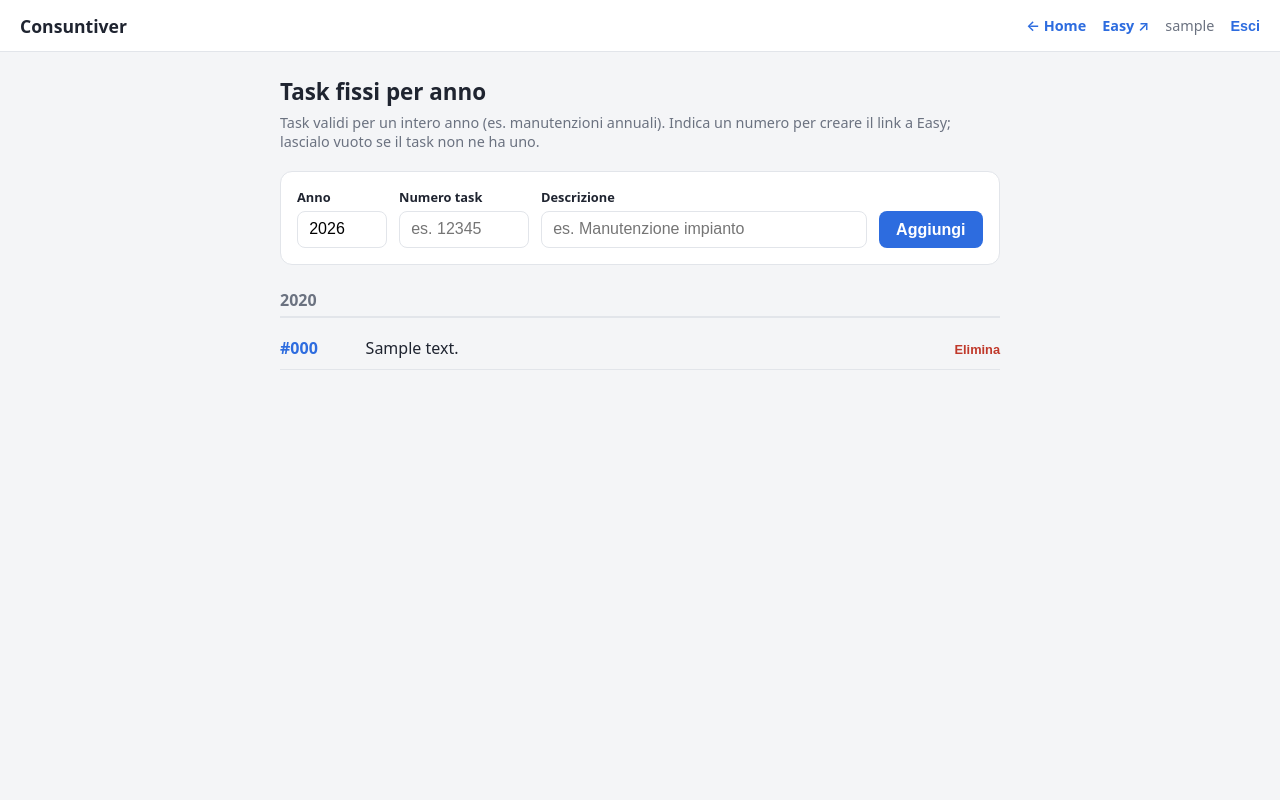
After one commit to DonUriello/consuntiver, a Spring Boot app: page /fixed-tasks in a window 1280 px wide. The commit adds this page. Run offline with Spring Boot 4, Linux system fonts and the light colour scheme; the visitor is signed in with stand-in values (Sample User, id 1); tables that the repository leaves empty hold one stand-in row (values such as "Sample post"); some of the project's set-up classes (security, data sources, template engines, error pages and the like) are left out, and stand-ins take their place.

Commit message:
Aggiunge pagina "Task fissi" per anno
- Nuova entita' FixedTask (id, numero task opzionale, descrizione, anno,
  riferimento all'utente) con relativa tabella
- Pagina /fixed-tasks: form di inserimento (anno con default all'anno
  corrente, numero task opzionale, descrizione), elenco raggruppato per anno
  e cancellazione con controllo di proprieta'
- I link a Easy sono costruiti con la stessa logica della colonna laterale:
  estratta una classe condivisa EasyLinks usata sia qui sia da TaskLinkExtractor
- Numero task normalizzato a sole cifre (accetta anche "#12345"); se assente
  viene mostrata solo la descrizione, senza link
- Link "Task fissi" nell'header della home

Co-Authored-By: Claude Opus 4.8 <noreply@anthropic.com>
Claude-Session: https://claude.ai/code/session_01ChtgCd5ZEyQHBsevwyMqNK

```diff
--- /dev/null
+++ b/src/main/java/com/consuntiver/controller/FixedTaskController.java
@@ -0,0 +1,50 @@
+package com.consuntiver.controller;
+
+import com.consuntiver.service.FixedTaskService;
+import org.springframework.stereotype.Controller;
+import org.springframework.ui.Model;
+import org.springframework.web.bind.annotation.GetMapping;
+import org.springframework.web.bind.annotation.PathVariable;
+import org.springframework.web.bind.annotation.PostMapping;
+import org.springframework.web.bind.annotation.RequestParam;
+
+import java.security.Principal;
+import java.time.Year;
+import java.time.ZoneId;
+
+@Controller
+public class FixedTaskController {
+
+    private static final ZoneId ZONE = ZoneId.of("Europe/Rome");
+
+    private final FixedTaskService fixedTaskService;
+
+    public FixedTaskController(FixedTaskService fixedTaskService) {
+        this.fixedTaskService = fixedTaskService;
+    }
+
+    @GetMapping("/fixed-tasks")
+    public String page(Principal principal, Model model) {
+        model.addAttribute("groups", fixedTaskService.listGroupedByYear(principal.getName()));
+        model.addAttribute("currentYear", Year.now(ZONE).getValue());
+        model.addAttribute("username", principal.getName());
+        return "fixed-tasks";
+    }
+
+    @PostMapping("/fixed-tasks")
+    public String add(@RequestParam(value = "taskNumber", required = false) String taskNumber,
+                      @RequestParam("description") String description,
+                      @RequestParam("year") int year,
+                      Principal principal) {
+        if (description != null && !description.isBlank()) {
+            fixedTaskService.add(principal.getName(), taskNumber, description, year);
+        }
+        return "redirect:/fixed-tasks";
+    }
+
+    @PostMapping("/fixed-tasks/{id}/delete")
+    public String delete(@PathVariable("id") Long id, Principal principal) {
+        fixedTaskService.delete(principal.getName(), id);
+        return "redirect:/fixed-tasks";
+    }
+}
--- a/src/main/java/com/consuntiver/service/TaskLinkExtractor.java
+++ b/src/main/java/com/consuntiver/service/TaskLinkExtractor.java
@@ -20,8 +20,6 @@ import java.util.regex.Pattern;
 @Component
 public class TaskLinkExtractor {
 
-    private static final String BASE_URL = "https://prd.galileonetwork.it/easy/issues/";
-
     /** {@code #<cifre>} oppure un numero nudo di almeno 5 cifre non incollato ad altri caratteri. */
     private static final Pattern TASK_PATTERN =
             Pattern.compile("#(\\d+)|(?<![\\w.])(\\d{5,})(?![\\w.])");
@@ -37,7 +35,7 @@ public class TaskLinkExtractor {
             Matcher matcher = TASK_PATTERN.matcher(text);
             while (matcher.find()) {
                 String id = matcher.group(1) != null ? matcher.group(1) : matcher.group(2);
-                byId.putIfAbsent(id, new TaskLink(id, BASE_URL + id, text.trim()));
+                byId.putIfAbsent(id, new TaskLink(id, EasyLinks.issueUrl(id), text.trim()));
             }
         }
         return new ArrayList<>(byId.values());
--- a/src/main/resources/static/css/style.css
+++ b/src/main/resources/static/css/style.css
@@ -470,6 +470,131 @@ button:disabled {
     font-weight: 600;
 }
 
+/* ---------- Pagina Task fissi ---------- */
+.fixed-page {
+    flex: 1;
+    overflow-y: auto;
+    max-width: 760px;
+    width: 100%;
+    margin: 0 auto;
+    padding: 1.5rem 1.25rem;
+}
+
+.fixed-page h1 {
+    margin: 0 0 0.35rem;
+    font-size: 1.4rem;
+}
+
+.page-hint {
+    margin: 0 0 1.25rem;
+    color: var(--muted);
+    font-size: 0.9rem;
+}
+
+.fixed-form {
+    display: flex;
+    flex-wrap: wrap;
+    gap: 0.75rem;
+    align-items: flex-end;
+    padding: 1rem;
+    background: var(--card-bg);
+    border: 1px solid var(--border);
+    border-radius: 12px;
+    margin-bottom: 1.5rem;
+}
+
+.fixed-form .field {
+    display: flex;
+    flex-direction: column;
+    gap: 0.3rem;
+}
+
+.fixed-form .field-desc {
+    flex: 1;
+    min-width: 180px;
+}
+
+.fixed-form .field-year {
+    width: 90px;
+}
+
+.fixed-form .field-num {
+    width: 130px;
+}
+
+.fixed-form label {
+    font-size: 0.8rem;
+    font-weight: 600;
+}
+
+.fixed-form input {
+    padding: 0.55rem 0.7rem;
+    border: 1px solid var(--border);
+    border-radius: 8px;
+    font-size: 1rem;
+}
+
+.fixed-form input:focus {
+    outline: none;
+    border-color: var(--primary);
+}
+
+.fixed-form button[type="submit"] {
+    padding: 0.6rem 1.1rem;
+}
+
+.year-group {
+    margin-bottom: 1.5rem;
+}
+
+.year-group h2 {
+    margin: 0 0 0.6rem;
+    font-size: 1rem;
+    color: var(--muted);
+    border-bottom: 2px solid var(--border);
+    padding-bottom: 0.3rem;
+    font-variant-numeric: tabular-nums;
+}
+
+.fixed-list {
+    list-style: none;
+    margin: 0;
+    padding: 0;
+}
+
+.fixed-item {
+    display: flex;
+    align-items: baseline;
+    gap: 0.85rem;
+    padding: 0.6rem 0;
+    border-bottom: 1px solid var(--border);
+}
+
+.fixed-item .task-id {
+    flex-shrink: 0;
+    min-width: 4.5rem;
+}
+
+.fixed-item .task-id.no-link {
+    color: var(--muted);
+    font-weight: 400;
+}
+
+.fixed-desc {
+    flex: 1;
+    word-break: break-word;
+}
+
+.delete-form {
+    margin: 0;
+    flex-shrink: 0;
+}
+
+.delete-btn {
+    color: #c0392b;
+    font-size: 0.8rem;
+}
+
 /* ---------- Nav header ---------- */
 .app-nav {
     display: flex;
--- /dev/null
+++ b/src/main/resources/templates/fixed-tasks.html
@@ -0,0 +1,70 @@
+<!DOCTYPE html>
+<html lang="it" xmlns:th="http://www.thymeleaf.org">
+<head>
+    <meta charset="UTF-8">
+    <meta name="viewport" content="width=device-width, initial-scale=1.0">
+    <title>Task fissi - Consuntiver</title>
+    <link rel="stylesheet" th:href="@{/css/style.css}">
+</head>
+<body class="app-page">
+<header class="app-header">
+    <div class="app-title">Consuntiver</div>
+    <div class="app-nav">
+        <a class="ext-link" th:href="@{/}">← Home</a>
+        <a class="ext-link" href="https://prd.galileonetwork.it/easy/" target="_blank" rel="noopener">Easy ↗</a>
+        <span class="app-user" th:text="${username}">utente</span>
+        <form th:action="@{/logout}" method="post" class="logout-form">
+            <button type="submit" class="link-button">Esci</button>
+        </form>
+    </div>
+</header>
+
+<main class="fixed-page">
+    <h1>Task fissi per anno</h1>
+    <p class="page-hint">
+        Task validi per un intero anno (es. manutenzioni annuali). Indica un numero
+        per creare il link a Easy; lascialo vuoto se il task non ne ha uno.
+    </p>
+
+    <!-- ---------- Form di inserimento ---------- -->
+    <form class="fixed-form" th:action="@{/fixed-tasks}" method="post">
+        <div class="field field-year">
+            <label for="year">Anno</label>
+            <input type="number" id="year" name="year" th:value="${currentYear}"
+                   min="2000" max="2100" required>
+        </div>
+        <div class="field field-num">
+            <label for="taskNumber">Numero task</label>
+            <input type="text" id="taskNumber" name="taskNumber" placeholder="es. 12345"
+                   inputmode="numeric" autocomplete="off">
+        </div>
+        <div class="field field-desc">
+            <label for="description">Descrizione</label>
+            <input type="text" id="description" name="description"
+                   placeholder="es. Manutenzione impianto" autocomplete="off" required>
+        </div>
+        <button type="submit">Aggiungi</button>
+    </form>
+
+    <!-- ---------- Elenco per anno ---------- -->
+    <p th:if="${groups.isEmpty()}" class="empty">Nessun task fisso inserito.</p>
+
+    <section class="year-group" th:each="g : ${groups}">
+        <h2 th:text="${g.year}">2026</h2>
+        <ul class="fixed-list">
+            <li class="fixed-item" th:each="t : ${g.tasks}">
+                <a class="task-id" th:if="${t.url != null}" th:href="${t.url}"
+                   target="_blank" rel="noopener" th:text="'#' + ${t.taskNumber}">#12345</a>
+                <span class="task-id no-link" th:if="${t.url == null}">—</span>
+                <span class="fixed-desc" th:text="${t.description}">descrizione</span>
+                <form th:action="@{'/fixed-tasks/' + ${t.id} + '/delete'}" method="post"
+                      class="delete-form"
+                      onsubmit="return confirm('Eliminare questo task fisso?');">
+                    <button type="submit" class="link-button delete-btn">Elimina</button>
+                </form>
+            </li>
+        </ul>
+    </section>
+</main>
+</body>
+</html>
--- a/src/main/resources/templates/home.html
+++ b/src/main/resources/templates/home.html
@@ -10,6 +10,7 @@
 <header class="app-header">
     <div class="app-title">Consuntiver</div>
     <div class="app-nav">
+        <a class="ext-link" th:href="@{/fixed-tasks}">Task fissi</a>
         <a class="ext-link" href="https://prd.galileonetwork.it/easy/" target="_blank" rel="noopener">Easy ↗</a>
         <span class="app-user" th:text="${username}">utente</span>
         <form th:action="@{/logout}" method="post" class="logout-form">
```
Also changed, not shown: src/main/java/com/consuntiver/model/FixedTask.java (added, +86 -0 lines), src/main/java/com/consuntiver/repository/FixedTaskRepository.java (added, +13 -0 lines), src/main/java/com/consuntiver/service/EasyLinks.java (added, +15 -0 lines), src/main/java/com/consuntiver/service/FixedTaskService.java (added, +87 -0 lines), README.md.
